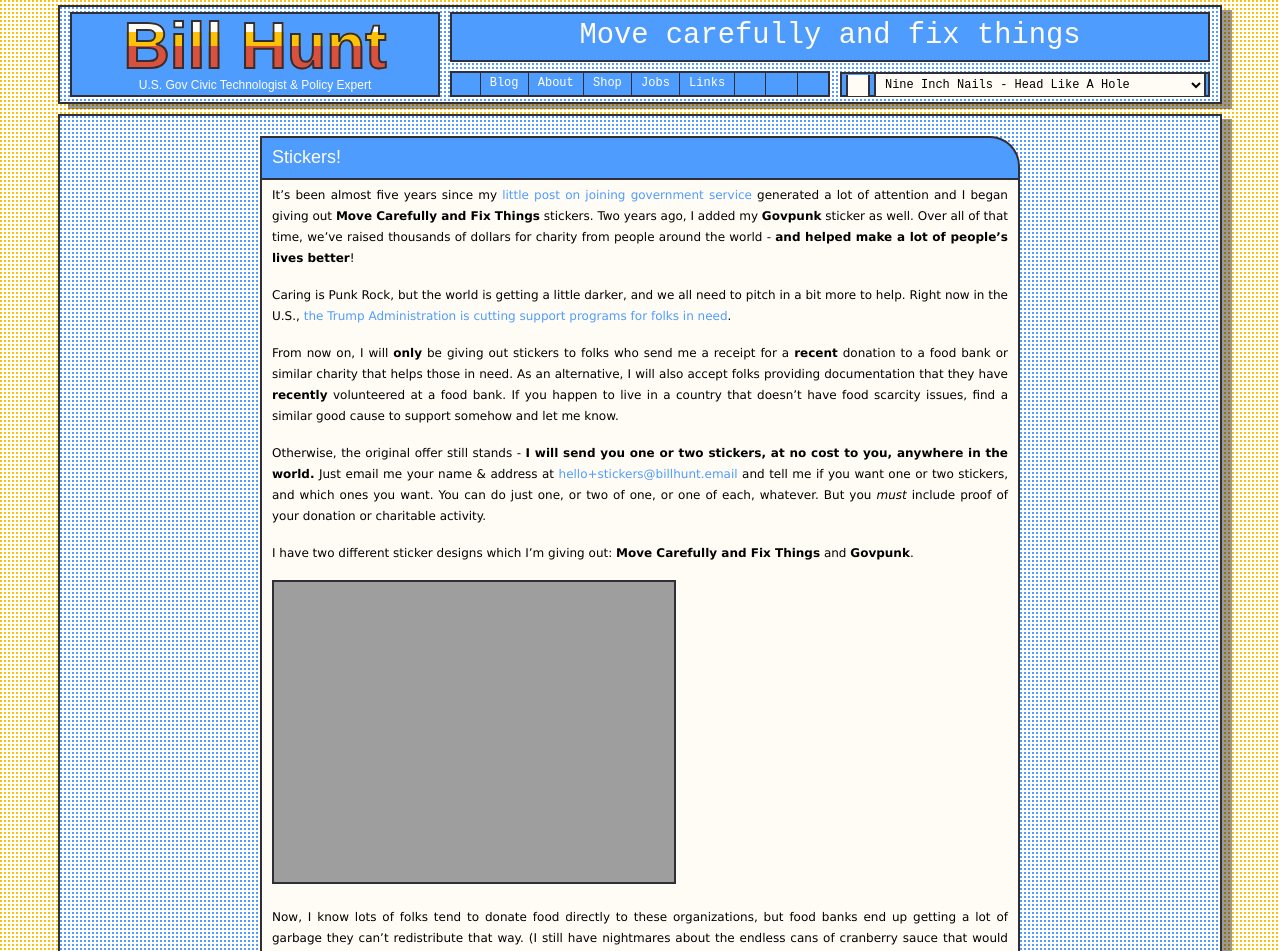
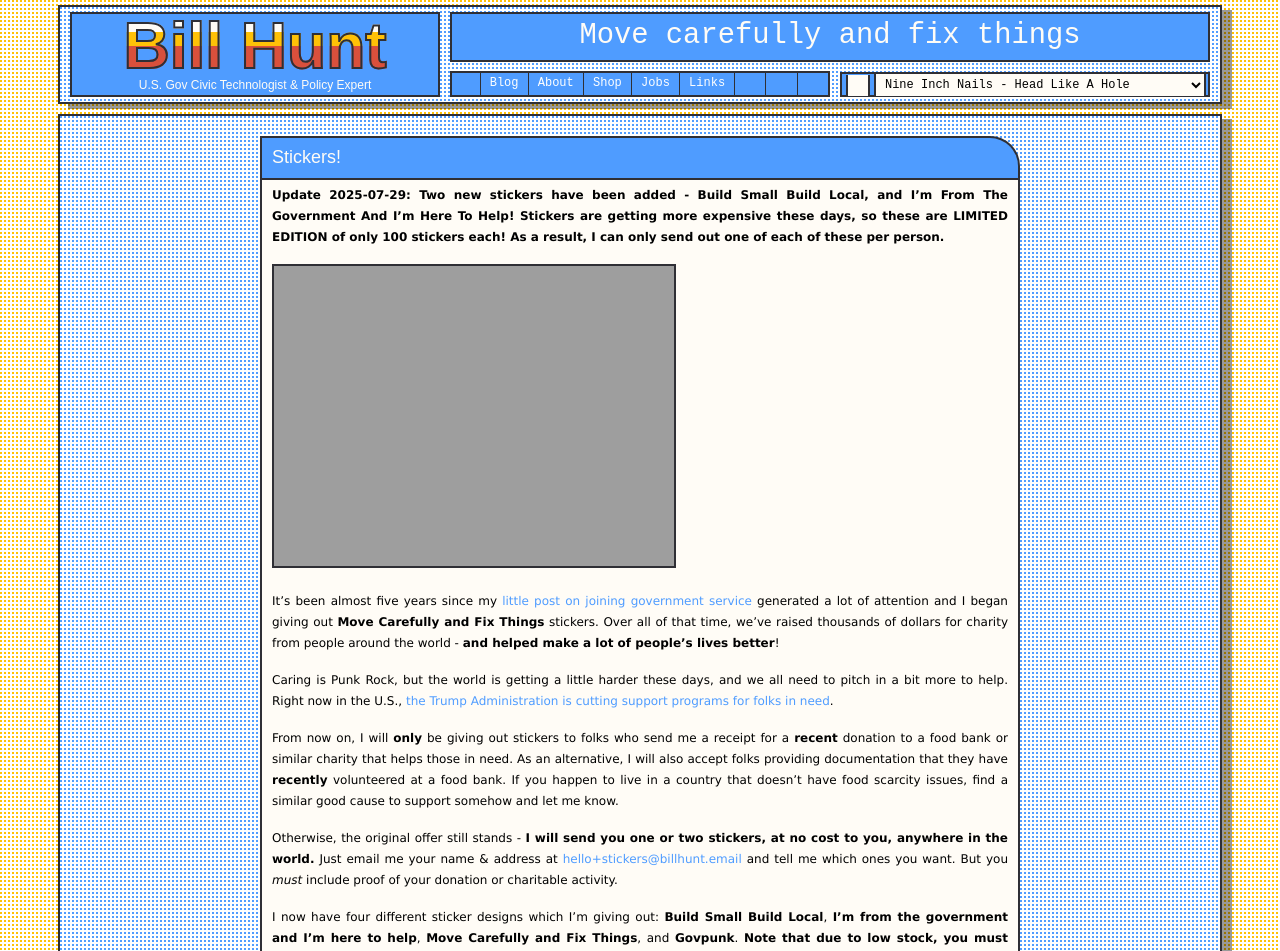
Before and after one commit to krusynth/billhunt.dev, a Jekyll site: the page built from _landings/stickers.md, in a window 1280 px wide and 1400 px high. Shown: the top 951 px of the window. Built offline with Jekyll 4.4.1, drawn with Linux system fonts in a browser that asks for light colours; some web fonts are replaced; some of the changed text lies outside the part shown.

Commit message:
Add new stickers to the shop.

```diff
--- a/_data/shop.yml
+++ b/_data/shop.yml
@@ -1,7 +1,7 @@
 - title: Stickers
   url: /stickers/
-  image: https://billhunt.dev/uploads/2023/01/stickers.jpg
-  content: 'I’d like to send you a sticker for free - but maybe we can do some good as well! Two designs now available: "Govpunk" and "Move Carefully and Fix Things"!'
+  image: https://billhunt.dev/uploads/2025/07/stickers.jpg
+  content: 'I’d like to send you a sticker for free - but maybe we can do some good as well! Four designs now available!'
 
 - title: Move Carefully and Fix Things Shirts
   url: https://www.cafepress.com/shop/govpunk
--- a/_landings/stickers.md
+++ b/_landings/stickers.md
@@ -1,27 +1,29 @@
 ---
 title: Stickers!
 type: page
-date: 2025-04-30T11:52:22-0500
+date: 2025-07-29T11:52:22-0500
 permalink: /stickers/
-image: /uploads/2023/01/stickers.jpg
+image: /uploads/2025/07/stickers.jpg
 layout: page
 excerpt: I make stickers, and I'd like to send you some for free!
 ---
 
-It's been almost five years since my [little post on joining government service](/blog/2020/11/09/welcome-home/) generated a lot of attention and I began giving out **Move Carefully and Fix Things** stickers.  Two years ago, I added my **Govpunk** sticker as well.  Over all of that time, we've raised thousands of dollars for charity from people around the world - **and helped make a lot of people's lives better**!
+**Update 2025-07-29: Two new stickers have been added - Build Small Build Local, and I'm From The Government And I'm Here To Help! Stickers are getting more expensive these days, so these are LIMITED EDITION of only 100 stickers each! As a result, I can only send out one of each of these per person.**
 
-Caring is Punk Rock, but the world is getting a little darker, and we all need to pitch in a bit more to help. Right now in the U.S., [the Trump Administration is cutting support programs for folks in need](https://www.nytimes.com/2025/04/28/us/politics/food-banks-trump-cuts-aid.html?unlocked_article_code=1.DE8.Pivl.8j0CGdxGHqdi&smid=nytcore-ios-share&referringSource=articleShare).
+![Four stickers: Build Small Build Local, small handwriting text on a yellow background; I'm From The Government And I'm Here to Help, bold white text on a black background; Govpunk, white text on a red eleven-pointed star with a black background; Move Carefully and Fix Things, with white lettering on a blue background.](https://billhunt.dev/uploads/2025/07/stickers.jpg)
+
+It's been almost five years since my [little post on joining government service](/blog/2020/11/09/welcome-home/) generated a lot of attention and I began giving out **Move Carefully and Fix Things** stickers. Over all of that time, we've raised thousands of dollars for charity from people around the world - **and helped make a lot of people's lives better**!
+
+Caring is Punk Rock, but the world is getting a little harder these days, and we all need to pitch in a bit more to help. Right now in the U.S., [the Trump Administration is cutting support programs for folks in need](https://www.nytimes.com/2025/04/28/us/politics/food-banks-trump-cuts-aid.html?unlocked_article_code=1.DE8.Pivl.8j0CGdxGHqdi&smid=nytcore-ios-share&referringSource=articleShare).
 
 From now on, I will **only** be giving out stickers to folks who send me a receipt for a **recent** donation to a food bank or similar charity that helps those in need. As an alternative, I will also accept folks providing documentation that they have **recently** volunteered at a food bank. If you happen to live in a country that doesn't have food scarcity issues, find a similar good cause to support somehow and let me know.
 
-Otherwise, the original offer still stands - **I will send you one or two stickers, at no cost to you, anywhere in the world.** Just email me your name & address at [hello+stickers@billhunt.email](mailto:hello+stickers@billhunt.email) and tell me if you want one or two stickers, and which ones you want. You can do just one, or two of one, or one of each, whatever.  But you *must* include proof of your donation or charitable activity.
+Otherwise, the original offer still stands - **I will send you one or two stickers, at no cost to you, anywhere in the world.** Just email me your name & address at [hello+stickers@billhunt.email](mailto:hello+stickers@billhunt.email) and tell me which ones you want. But you *must* include proof of your donation or charitable activity.
 
-I have two different sticker designs which I'm giving out: **Move Carefully and Fix Things** and **Govpunk**.
+I now have four different sticker designs which I'm giving out: **Build Small Build Local**, **I'm from the government and I'm here to help**, **Move Carefully and Fix Things**, and **Govpunk**. **Note that due to low stock, you must choose two different stickers, so everyone can get one.**
 
-![A Govpunk sticker, white text on a red eleven-pointed star with a black background, next to a Move Carefully and Fix Things sticker, with white lettering on a blue background.](https://billhunt.dev/uploads/2023/01/stickers.jpg)
+Now, I know lots of folks tend to donate food directly to these organizations, but food banks end up getting a lot of garbage they can't redistribute that way. (I still have nightmares about the endless cans of cranberry sauce that would show up after thanksgiving and sit around for years.) On the other hand,  The moral of the story is that it's **almost always better to donate cash to these organizations**.
 
-Now, I know lots of folks tend to donate food directly to these organizations, but food banks end up getting a lot of garbage they can't redistribute that way. (I still have nightmares about the endless cans of cranberry sauce that would show up after thanksgiving and sit around for years.) On the other hand, food banks have really great deals with distributors - they can often get up to **ten real meals for every dollar** - that's incredible buying power. The moral of the story is that it's **almost always better to donate cash to these organizations**.
-
-If you want more than two stickers, email me and we can work something out! On average, it costs me about $0.75/sticker to run this program, including printing and mailing and supplies costs.
+If you want more than two stickers, email me and we can work something out! On average, it now costs me about $1.75/sticker to run this program, including printing and mailing and supplies costs.
 
 Go be weird!
--- a/_layouts/home.html
+++ b/_layouts/home.html
@@ -147,12 +147,12 @@ layout: default
         <h3 class="post-title"><a href="/stickers/" up-follow>FREE Stickers!</a></h3>
       </header>
       <section class="post-content">
-        <img class="featured-image" alt="A Govpunk sticker, white text on a red eleven-pointed star with a black background, next to a Move Carefully and Fix Things sticker, with white lettering on a blue background" src="https://billhunt.dev/uploads/2023/01/stickers.jpg">
+        <img class="featured-image" alt="Four different stickers available in the shop" src="https://billhunt.dev/uploads/2025/07/stickers.jpg">
         <p>
           Get free stickers and help out a good cause! Caring is punk rock!
         </p>
         <p class="action-box">
-          <a href="/move-carefully/" class="btn" up-follow>Get a free sticker!</a>
+          <a href="/stickers/" class="btn" up-follow>Get a free sticker!</a>
         </p>
       </section>
     </article>
```
Also changed, not shown: _posts/2025-07-29-new-stickers-for-2025.md (added, +15 -0 lines).
